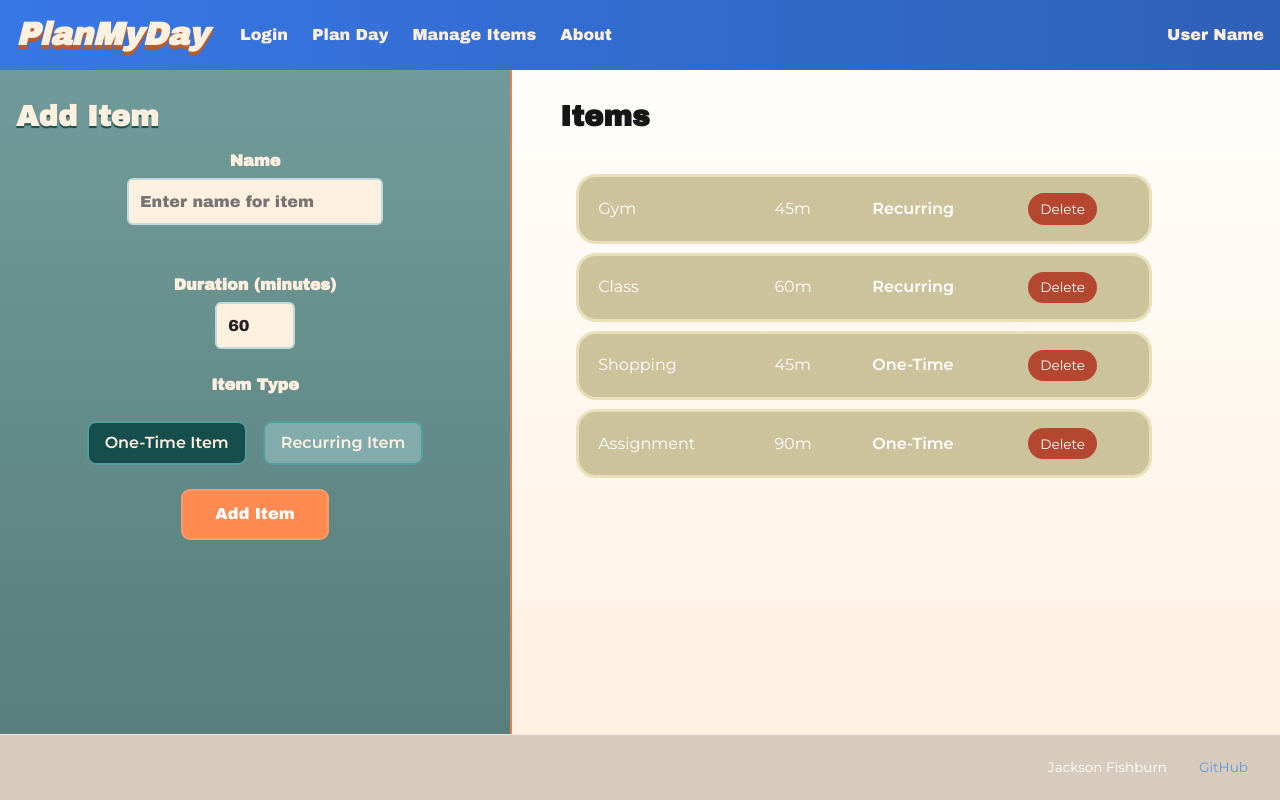
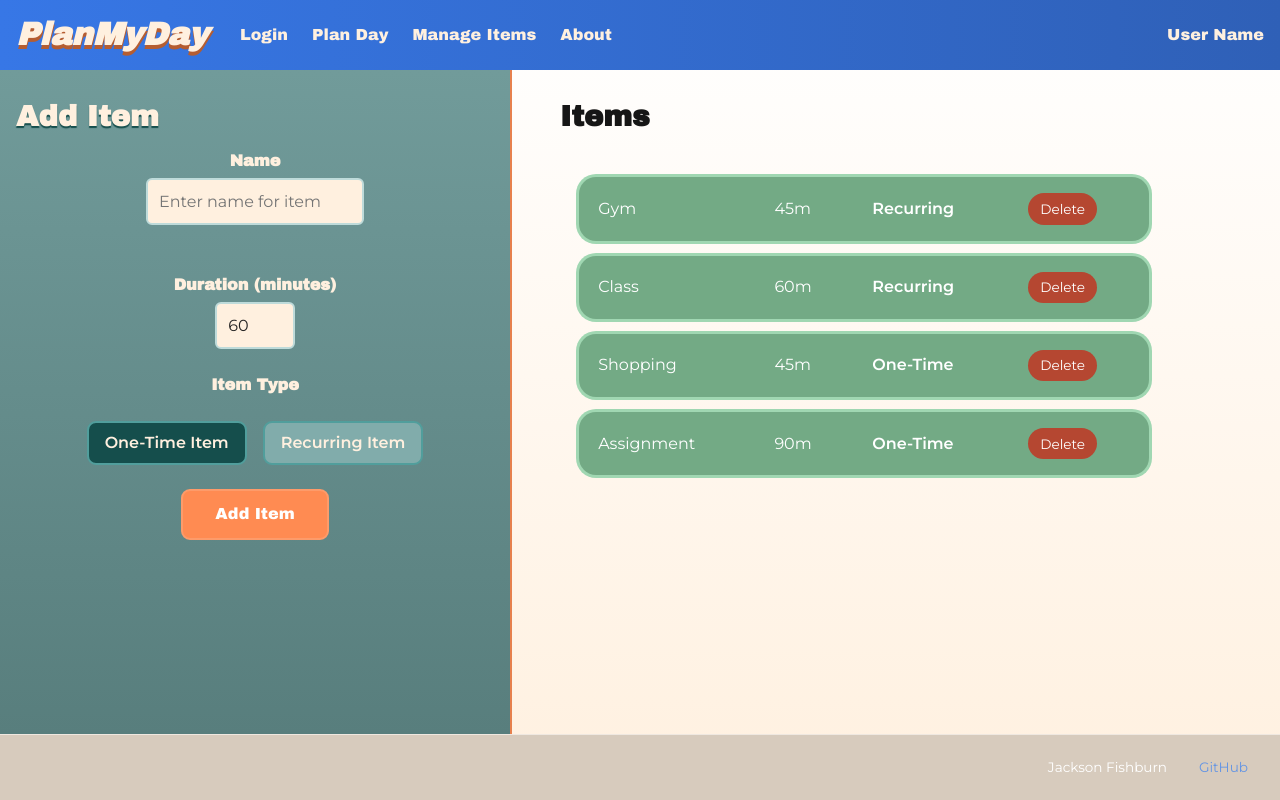
Before and after one commit to jacksonfishburn/dailyplanner, a React (Vite) app: page /items in a window 1280 px wide. Built offline with nearby package versions, Linux system fonts and the light colour scheme.

Commit message:
colors and fonts changed

```diff
--- a/src/items/items.css
+++ b/src/items/items.css
@@ -55,6 +55,7 @@
   border-radius: 6px;
   font-size: 1rem;
   border: 2px solid #bedbda;
+  font-family: "Montserrat", sans-serif;
 }
 
 .items-input:focus {
@@ -170,20 +171,20 @@
 
 .item-table tbody td {
   padding: 1em 1.2em;
-  border-top: 3px solid #e9dfba;
-  border-bottom: 3px solid #e9dfba;
-  background-color: #ccc29c;
+  border-top: 3px solid #a0d7b2;
+  border-bottom: 3px solid #a0d7b2;
+  background-color: #73aa85;
   color: #ffffff;
 }
 
 .item-table tbody tr td:first-child {
   border-radius: 20px 0 0 20px;
-  border-left: 3px solid #e9dfba;
+  border-left: 3px solid #a0d7b2;
 }
 
 .item-table tbody tr td:last-child {
   border-radius: 0 20px 20px 0;
-  border-right: 3px solid #e9dfba;
+  border-right: 3px solid #a0d7b2;
 }
 
 .item-table button {
--- a/src/login/login.css
+++ b/src/login/login.css
@@ -23,9 +23,9 @@
   gap: 1em;
   align-items: center;
   font-size: 1.1rem;
-  background-color: #ccc29c;
+  background-color: #73aa85;
   padding: 2em;
-  border: 3px solid #e9dfba;
+  border: 3px solid #add2b9;
   border-radius: 10px;
   color: #fff0df;
 }
--- a/src/plan/plan.css
+++ b/src/plan/plan.css
@@ -88,10 +88,10 @@
 .item {
   position: relative;
   height: 10vh;
-  border: 3px solid #e9dfba;
+  border: 3px solid #b0d6bd;
   padding: 0.5rem;
   margin-bottom: 0.5rem;
-  background: #ccc29c;
+  background: #73aa85;
   border-radius: 9px;
   font-family: "Montserrat", sans-serif;
 }
@@ -129,7 +129,7 @@
 }
 
 .item:hover {
-    background-color: rgb(235, 225, 185);
+    background-color: #98cba9;
 }
 
 
```
